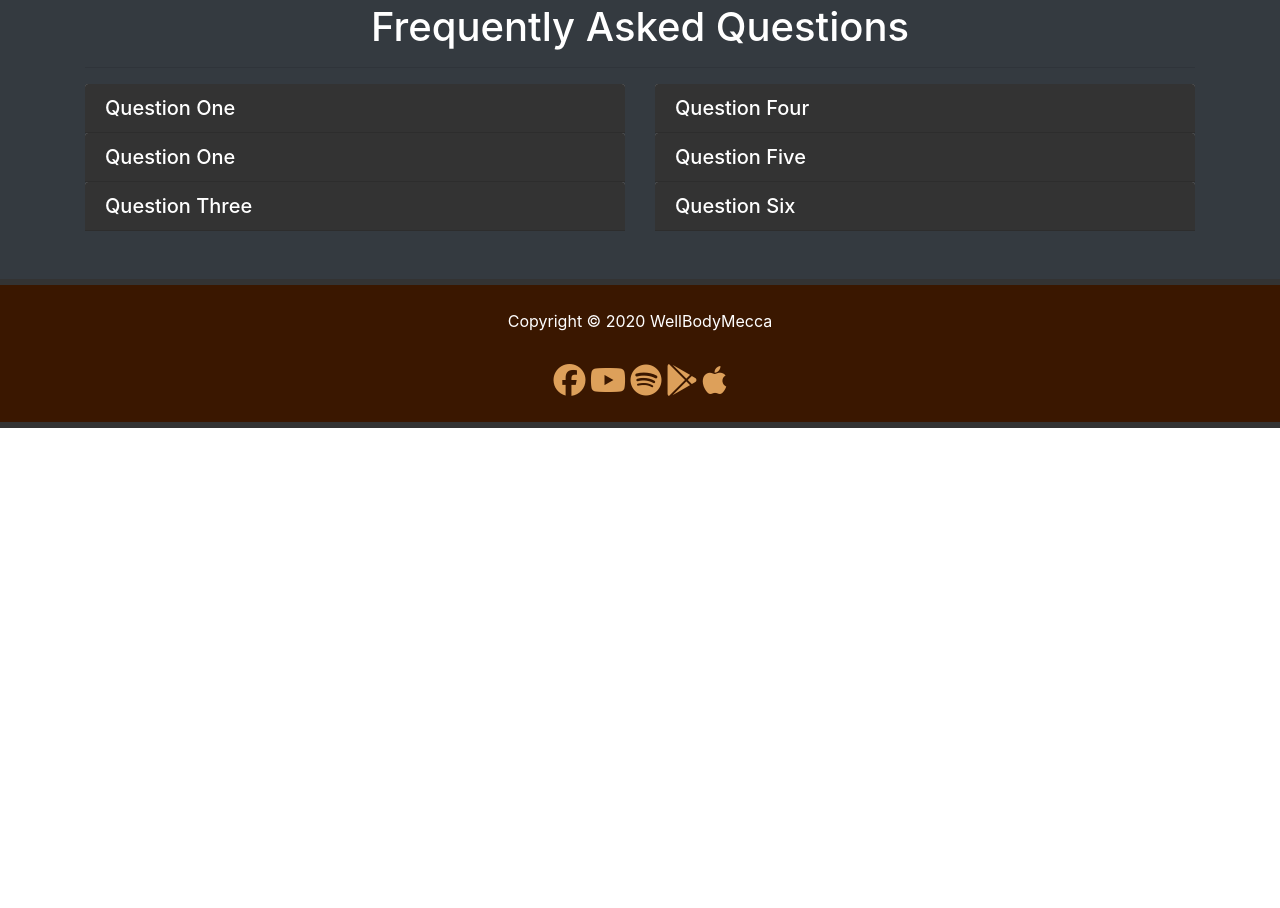
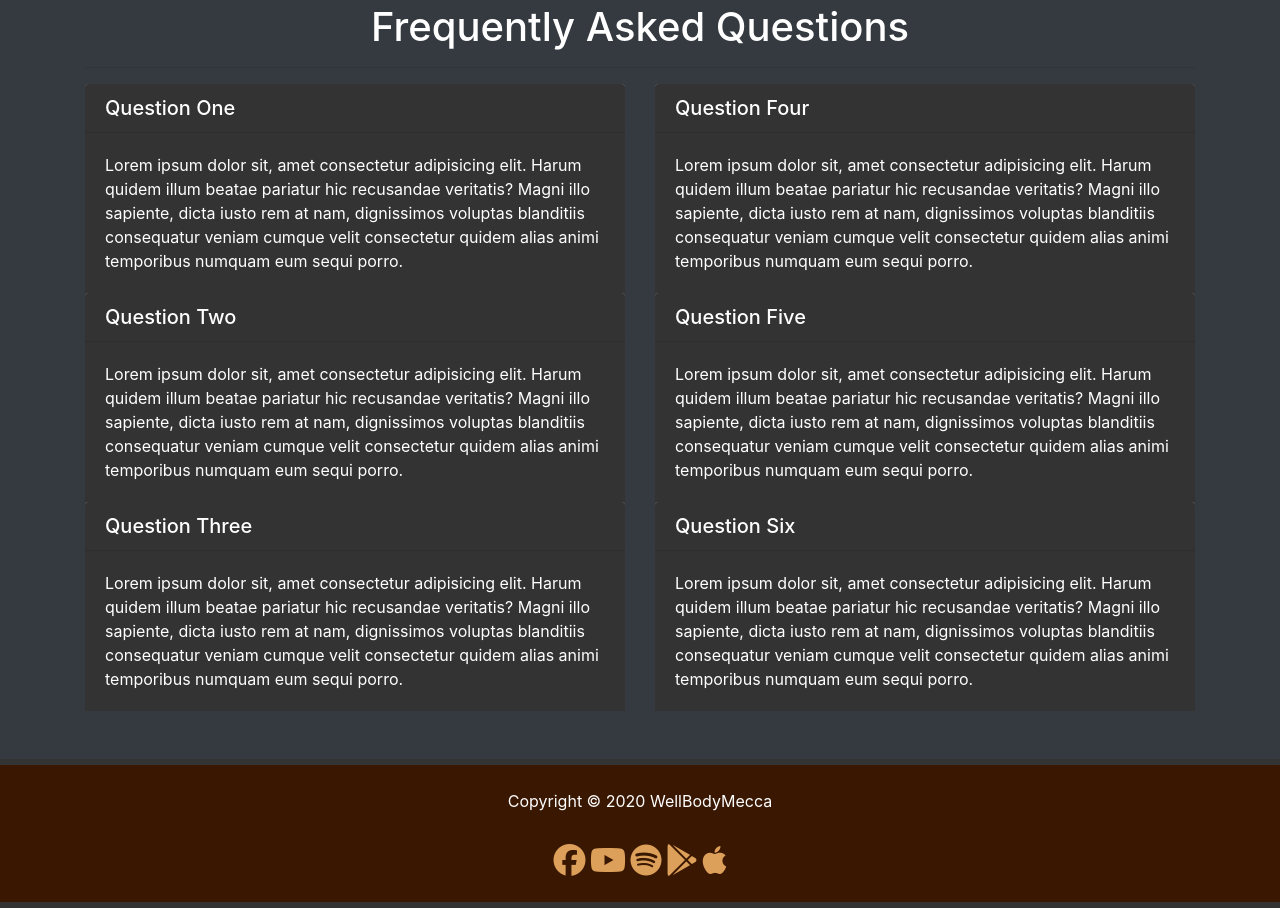
Before and after one commit to OrantesBlanks/WellBodyMecca, a plain HTML site: page services.html in a window 1280 px wide. Shown: the part 871-1779 px from the top of the page. Before the commit the page ends 1299 px from the top, so only its background shows below. Drawn offline with nearby package versions, Linux system fonts and the light colour scheme.

Commit message:
updated accordion on services.html

```diff
--- a/services.html
+++ b/services.html
@@ -195,7 +195,7 @@
                   </h5>
                 </div>
 
-                <div id="collapseOne" class="collapse">
+                <div id="collapseOne" class="collapse show">
                   <div class="card-body">
                     Lorem ipsum dolor sit, amet consectetur adipisicing elit.
                     Harum quidem illum beatae pariatur hic recusandae veritatis?
@@ -214,12 +214,12 @@
                       href="#collapseTwo"
                       data-toggle="collapse"
                       data-parent="accordion"
-                      >Question One</a
+                      >Question Two</a
                     >
                   </h5>
                 </div>
 
-                <div id="collapseTwo" class="collapse">
+                <div id="collapseTwo" class="collapse show">
                   <div class="card-body">
                     Lorem ipsum dolor sit, amet consectetur adipisicing elit.
                     Harum quidem illum beatae pariatur hic recusandae veritatis?
@@ -243,7 +243,7 @@
                   </h5>
                 </div>
 
-                <div id="collapseThree" class="collapse">
+                <div id="collapseThree" class="collapse show">
                   <div class="card-body">
                     Lorem ipsum dolor sit, amet consectetur adipisicing elit.
                     Harum quidem illum beatae pariatur hic recusandae veritatis?
@@ -270,7 +270,7 @@
                   </h5>
                 </div>
 
-                <div id="collapseFour" class="collapse">
+                <div id="collapseFour" class="collapse show">
                   <div class="card-body">
                     Lorem ipsum dolor sit, amet consectetur adipisicing elit.
                     Harum quidem illum beatae pariatur hic recusandae veritatis?
@@ -294,7 +294,7 @@
                   </h5>
                 </div>
 
-                <div id="collapseFive" class="collapse">
+                <div id="collapseFive" class="collapse show">
                   <div class="card-body">
                     Lorem ipsum dolor sit, amet consectetur adipisicing elit.
                     Harum quidem illum beatae pariatur hic recusandae veritatis?
@@ -318,7 +318,7 @@
                   </h5>
                 </div>
 
-                <div id="collapseSix" class="collapse">
+                <div id="collapseSix" class="collapse show">
                   <div class="card-body">
                     Lorem ipsum dolor sit, amet consectetur adipisicing elit.
                     Harum quidem illum beatae pariatur hic recusandae veritatis?
```
